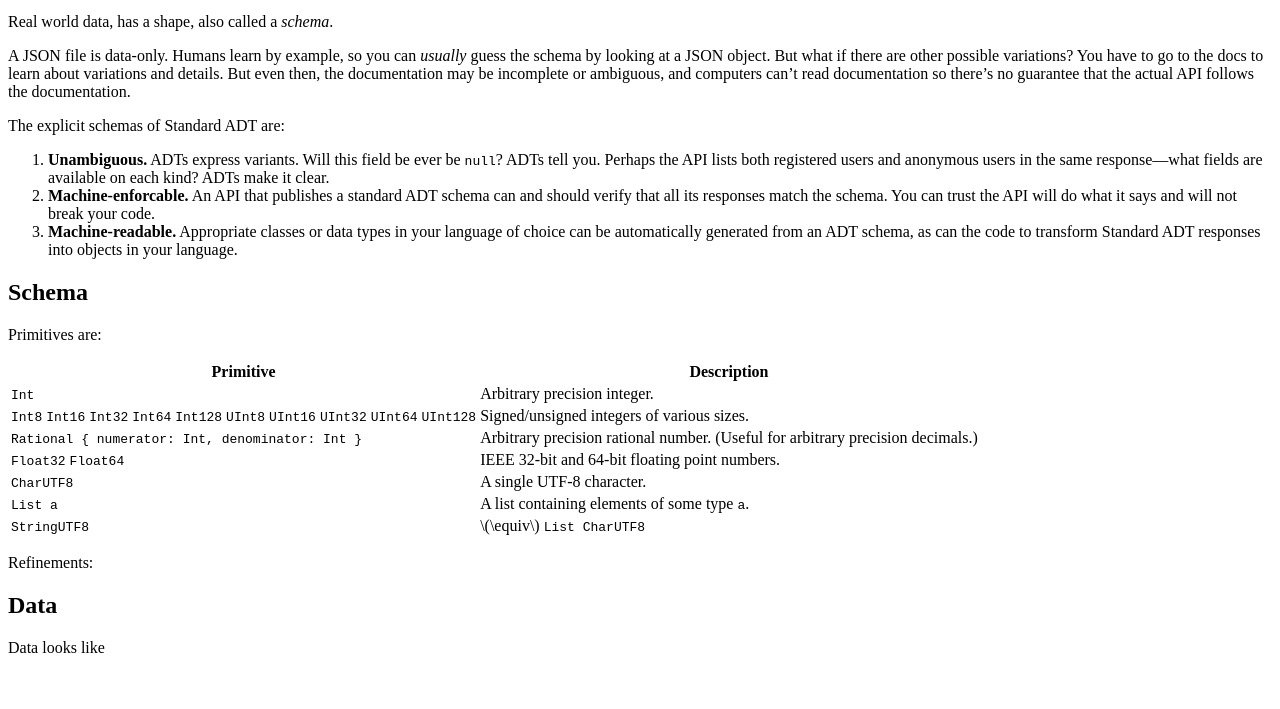
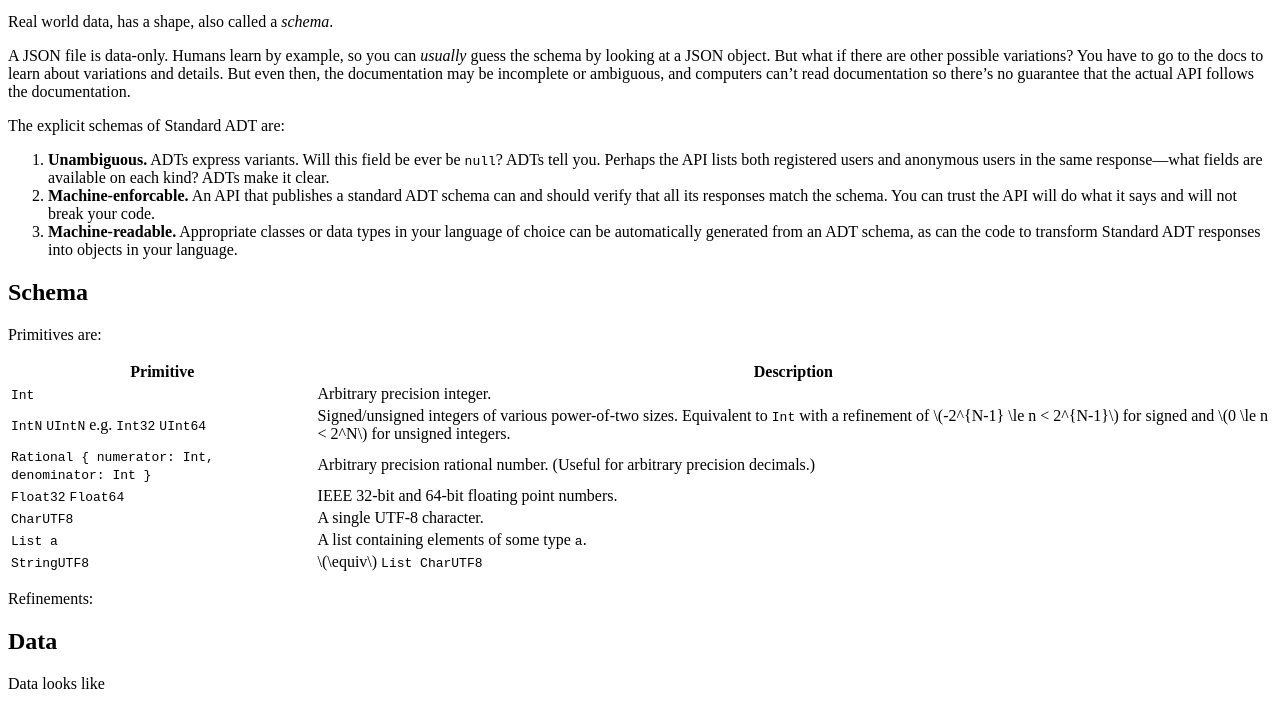
Before and after one commit to brianhempel/standardadt, a plain HTML site: page index.html in a window 1280 px wide. Shown: the part 101-810 px from the top of the page. Drawn offline with Linux system fonts and the light colour scheme.

Commit message:
IntN is Int + refinement

```diff
--- a/index.html
+++ b/index.html
@@ -34,38 +34,38 @@
 
 <thead>
 <tr>
-	<th> Primitive             </th>
+	<th> Primitive          </th>
 	<th> Description             </th>
 </tr>
 </thead>
 
 <tbody>
 <tr>
-	<td> <code>Int</code>              </td>
+	<td> <code>Int</code>           </td>
 	<td> Arbitrary precision integer.         </td>
 </tr>
 <tr>
-	<td> <code>Int8</code> <code>Int16</code> <code>Int32</code> <code>Int64</code> <code>Int128</code> <code>UInt8</code> <code>UInt16</code> <code>UInt32</code> <code>UInt64</code> <code>UInt128</code> </td>
-	<td> Signed/unsigned integers of various sizes.     </td>
+	<td> <code>IntN</code> <code>UIntN</code> e.g. <code>Int32</code> <code>UInt64</code>   </td>
+	<td> Signed/unsigned integers of various power-of-two sizes. Equivalent to <code>Int</code> with a refinement of <span class="math">\(-2^{N-1} \le n &lt; 2^{N-1}\)</span> for signed and <span class="math">\(0 \le n &lt; 2^N\)</span> for unsigned integers. </td>
 </tr>
 <tr>
-	<td> <code>Rational { numerator: Int, denominator: Int }</code>    </td>
+	<td> <code>Rational { numerator: Int, denominator: Int }</code> </td>
 	<td> Arbitrary precision rational number. (Useful for arbitrary precision decimals.) </td>
 </tr>
 <tr>
-	<td> <code>Float32</code> <code>Float64</code>           </td>
+	<td> <code>Float32</code> <code>Float64</code>        </td>
 	<td> IEEE 32-bit and 64-bit floating point numbers.    </td>
 </tr>
 <tr>
-	<td> <code>CharUTF8</code>             </td>
+	<td> <code>CharUTF8</code>          </td>
 	<td> A single UTF-8 character.         </td>
 </tr>
 <tr>
-	<td> <code>List a</code>              </td>
+	<td> <code>List a</code>          </td>
 	<td> A list containing elements of some type <code>a</code>.     </td>
 </tr>
 <tr>
-	<td> <code>StringUTF8</code>             </td>
+	<td> <code>StringUTF8</code>         </td>
 	<td> <span class="math">\(\equiv\)</span> <code>List CharUTF8</code>          </td>
 </tr>
 </tbody>
```
Also changed, not shown: 1 other file.
